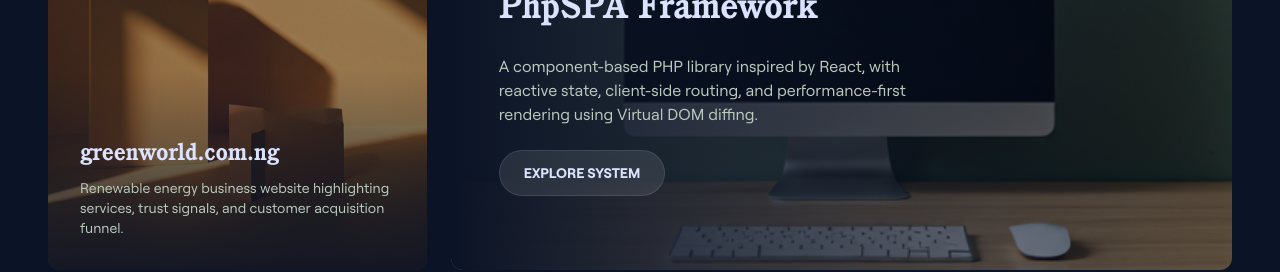
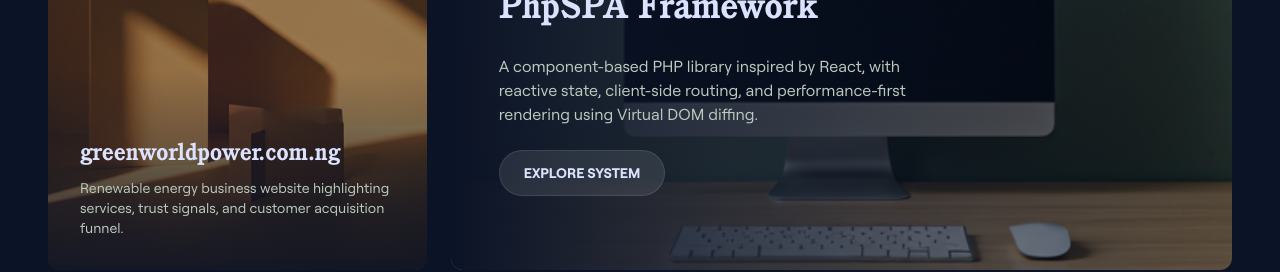
Before and after one commit to dconco/dconco, a React (Vite) app: page / in a window 1280 px wide. Shown: the part 1560-1832 px from the top of the page. Built offline with nearby package versions, Linux system fonts and the light colour scheme.

Commit message:
Update portfolioData.ts

```diff
--- a/src/data/portfolioData.ts
+++ b/src/data/portfolioData.ts
@@ -32,7 +32,7 @@ export const projectCards = {
   },
   tertiary: {
     image: portfolioImages.project3,
-    title: 'greenworld.com.ng',
+    title: 'greenworldpower.com.ng',
     detail: 'Renewable energy business website highlighting services, trust signals, and customer acquisition funnel.',
   },
   quaternary: {
```
